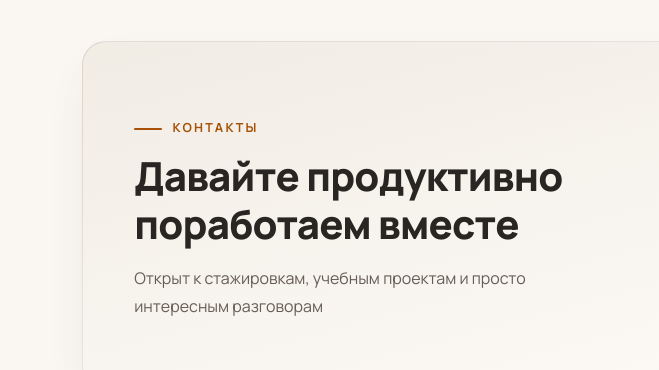
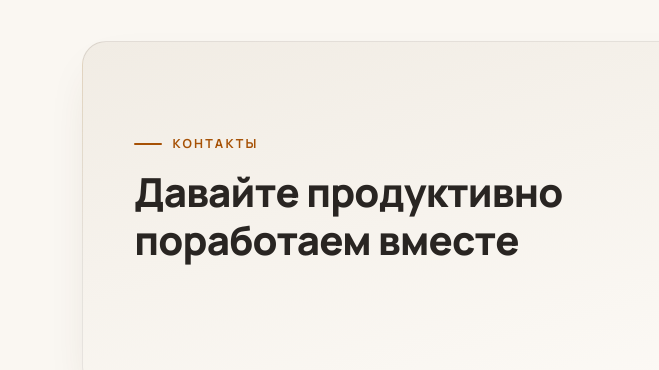
Before and after one commit to ioughy/ioughy.github.io, a plain HTML site: page index.html in a window 1280 px wide. Shown: the part 2415-2785 px from the top of the page, 0-659 px from the left. Drawn offline with nearby package versions, Linux system fonts and the light colour scheme.

Commit message:
Simplify hero and contact copy and center contact heading

```diff
--- a/index.html
+++ b/index.html
@@ -52,7 +52,7 @@
   <link rel="preconnect" href="https://fonts.gstatic.com" crossorigin>
   <link href="https://fonts.googleapis.com/css2?family=Manrope:wght@400;500;600;700;800&display=swap" rel="stylesheet">
 
-  <link rel="stylesheet" href="style.css?v=7633ede56de0">
+  <link rel="stylesheet" href="style.css?v=14be76701f0d">
   <script>
     // При обычном входе начинаем сверху; ссылки на разделы и «Назад» сохраняем.
     const freshPage = !location.hash &&
@@ -101,7 +101,6 @@
       <div class="container">
         <div class="row align-items-center gy-5 gx-lg-5">
           <div class="col-lg-7">
-            <p class="eyebrow" data-reveal>Привет, это я</p>
             <h1 class="hero-title" data-reveal>
               Егор <span class="text-accent">Макухин</span>
             </h1>
@@ -301,12 +300,9 @@
       <div class="container">
         <div class="contacts-panel" data-reveal>
           <div class="row g-5 align-items-center">
-            <div class="col-lg-6">
+            <div class="col-lg-6 contacts-heading">
               <p class="eyebrow">Контакты</p>
-              <h2 class="section-title mb-3">Давайте продуктивно поработаем вместе</h2>
-              <p class="text-muted-custom mb-0">
-                Открыт к стажировкам, учебным проектам и просто интересным разговорам
-              </p>
+              <h2 class="section-title mb-0">Давайте продуктивно поработаем вместе</h2>
             </div>
 
             <div class="col-lg-6">
--- a/style.css
+++ b/style.css
@@ -542,6 +542,18 @@ h1, h2, h3, h4 {
   box-shadow: var(--shadow);
 }
 
+@media (min-width: 992px) {
+  .contacts-heading {
+    position: relative;
+  }
+
+  .contacts-heading .eyebrow {
+    position: absolute;
+    bottom: calc(100% + 0.9rem);
+    margin-bottom: 0;
+  }
+}
+
 .contact-link {
   display: flex;
   align-items: center;
```
